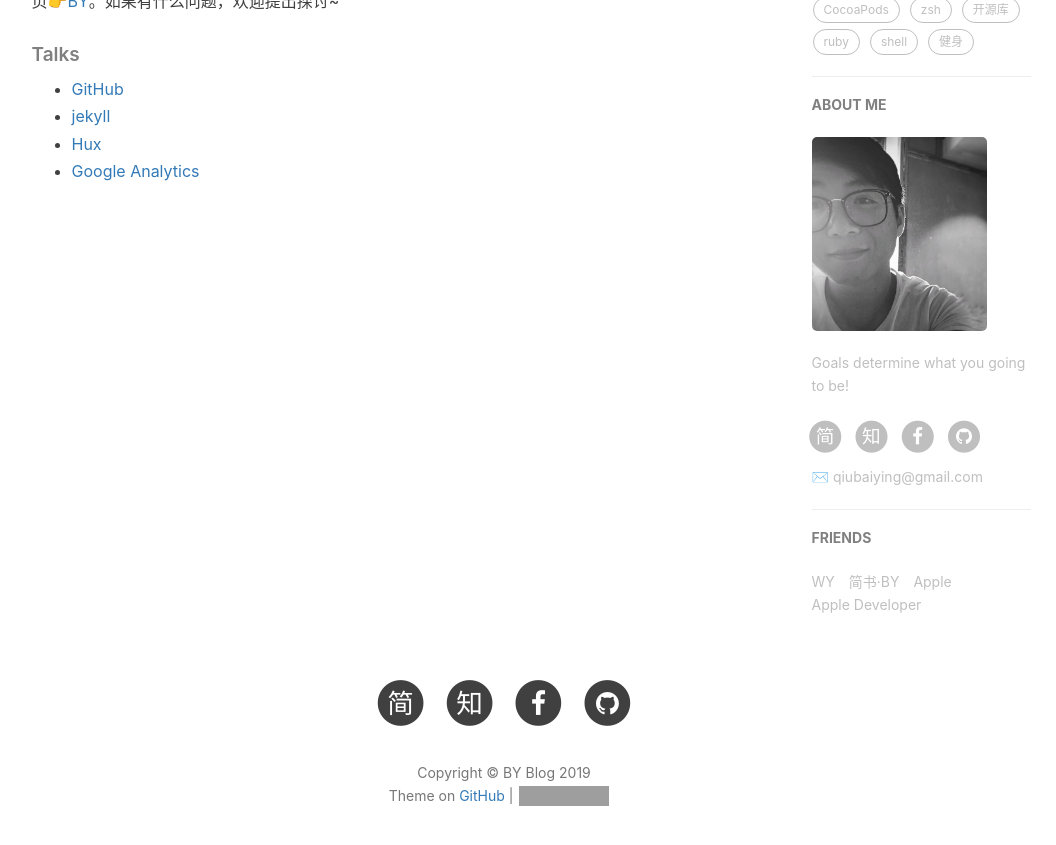
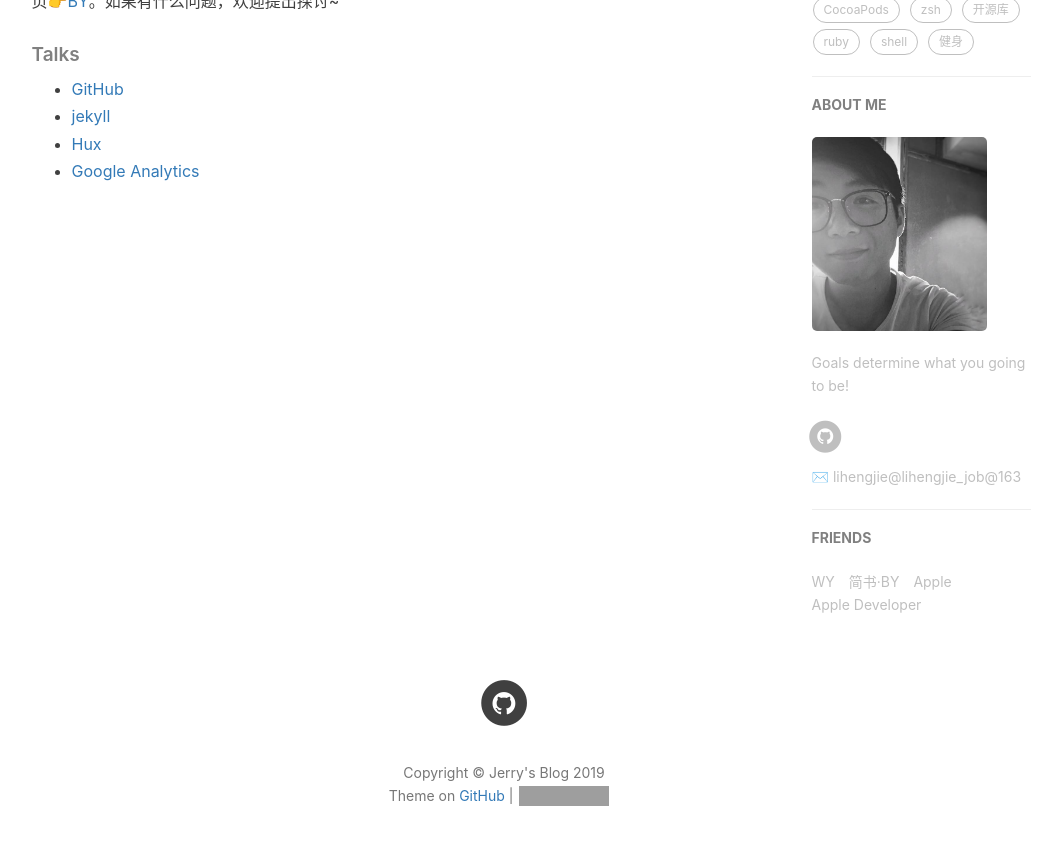
Before and after one commit to lihengjie/lihengjie.github.io, a Jekyll site: the page built from about.html, in a window 1280 px wide and 900 px high, scrolled down 713 px. Shown: the top 845 px of the window, without its empty margins (136-1192 px from the left). Built offline with Jekyll 4.4.1, drawn with Linux system fonts in a browser that asks for light colours; nearby versions of some CDN libraries; comment, search, counter and statistics services are not loaded; grey boxes are pictures that could not be loaded.

Commit message:
change config

```diff
--- a/_config.yml
+++ b/_config.yml
@@ -1,13 +1,13 @@
 # Site settings
-title: BY Blog
-SEOTitle: 柏荧的博客 | BY Blog
+title: Jerry's Blog
+SEOTitle: Jerry的博客 | Jerry Blog
 header-img: img/post-bg-desk.jpg
-email: qiubaiying@gmail.com
+email: lihengjie@lihengjie_job@163
 description: "Every failure is leading towards success."
-keyword: "BY, BY Blog, 柏荧的博客, qiubaiying, 邱柏荧, iOS, Apple, iPhone"
-url: "http://qiubaiying.github.io"          # your host, for absolute URL
+keyword: " lihengjie , 李恒杰, 李恒杰的博客, java, linux"
+url: "http://lihengjie.github.io"          # your host, for absolute URL
 baseurl: ""      # for example, '/blog' if your blog hosted on 'host/blog'
-github_repo: "https://github.com/qiubaiying/qiubaiying.github.io.git" # you code repository
+github_repo: "https://github.com/lihengjie/lihengjie.github.io.git" # you code repository
 
 # Sidebar settings
 sidebar: true                           # whether or not using Sidebar.
@@ -18,12 +18,12 @@ sidebar-avatar: /img/about-BY-gentle.jpg      # use absolute URL, seeing it's us
 
 # SNS settings
 RSS: false
-# weibo_username:     qiubaiying
-zhihu_username:     qiubaiying
-github_username:    qiubaiying
-facebook_username:  baiying.qiu.7
-jianshu_username:   e71990ada2fd
-#twitter_username:   qiubaiying
+# weibo_username:     lihengjie
+# zhihu_username:     lihengjie
+github_username:    lihengjie
+# facebook_username:  baiying.qiu.7
+# jianshu_username:   e71990ada2fd
+#twitter_username:   lihengjie
 
 
 
@@ -57,16 +57,16 @@ kramdown:
 
 # 评论系统
 # Disqus（https://disqus.com/）
-# disqus_username: qiubaiying
+# disqus_username: lihengjie
 
 # Gitalk
 gitalk:
   enable: true    #是否开启Gitalk评论
-  clientID: f2c84e7629bb1446c1a4                            #生成的clientID
-  clientSecret: ca6d6139d1e1b8c43f8b2e19492ddcac8b322d0d    #生成的clientSecret
-  repo: qiubaiying.github.io    #仓库名称
-  owner: qiubaiying    #github用户名
-  admin: qiubaiying
+  clientID: 960e35435623ba43f0f6                            #生成的clientID
+  clientSecret: 95b18acad53b91c654ebbf8116036e98e73428f3    #生成的clientSecret
+  repo: lihengjie.github.io    #仓库名称
+  owner: lihengjie    #github用户名
+  admin: lihengjie
   distractionFreeMode: true #是否启用类似FB的阴影遮罩
 
 
@@ -74,11 +74,11 @@ gitalk:
 
 # Analytics settings
 # Baidu Analytics
-ba_track_id: b50bf2b12b5338a1845e33832976fd68
+# ba_track_id: b50bf2b12b5338a1845e33832976fd68
 
 # Google Analytics
-ga_track_id: 'UA-90855596-1'            # Format: UA-xxxxxx-xx
-ga_domain: qiubaiying.top               # 默认的是 auto, 这里我是自定义了的域名，你如果没有自己的域名，需要改成auto
+# ga_track_id: 'UA-90855596-1'            # Format: UA-xxxxxx-xx
+# ga_domain: lihengjie.top               # 默认的是 auto, 这里我是自定义了的域名，你如果没有自己的域名，需要改成auto
 
 
 
```
